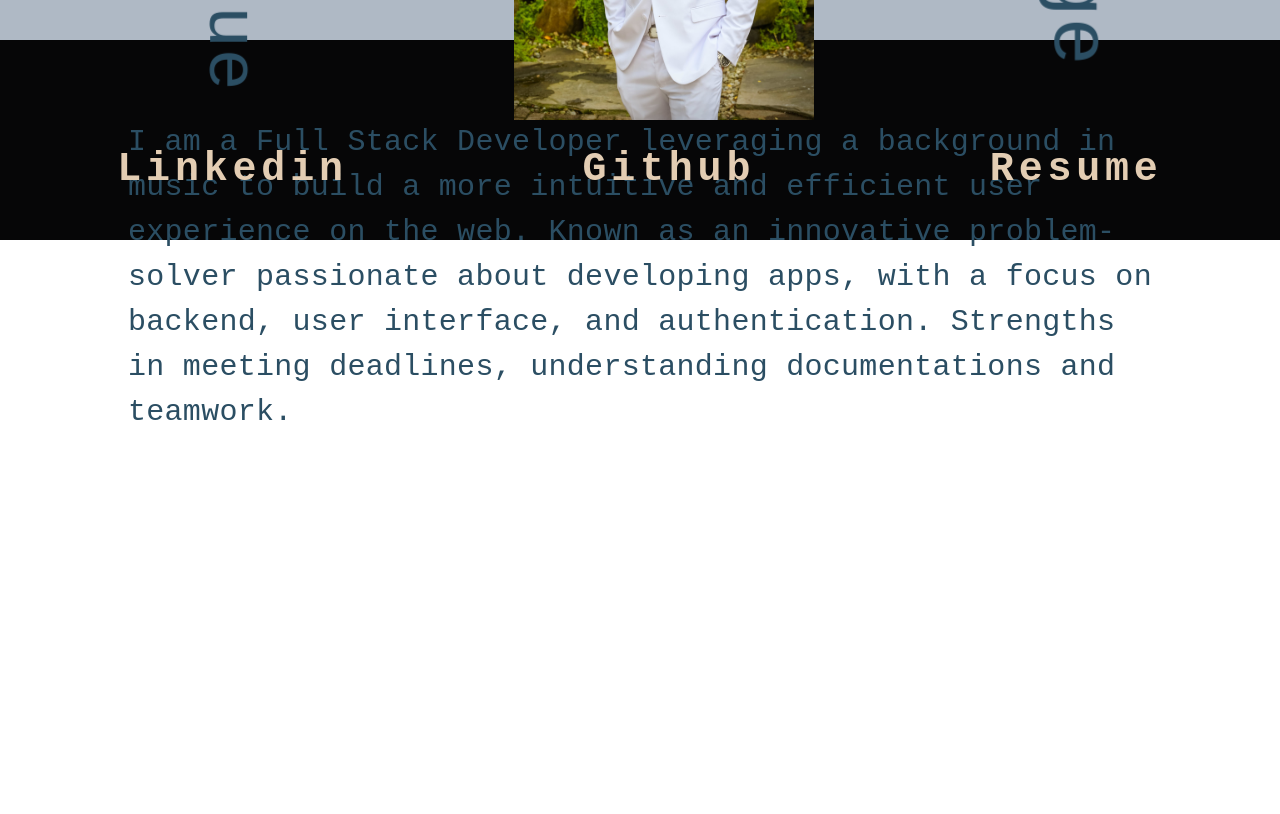
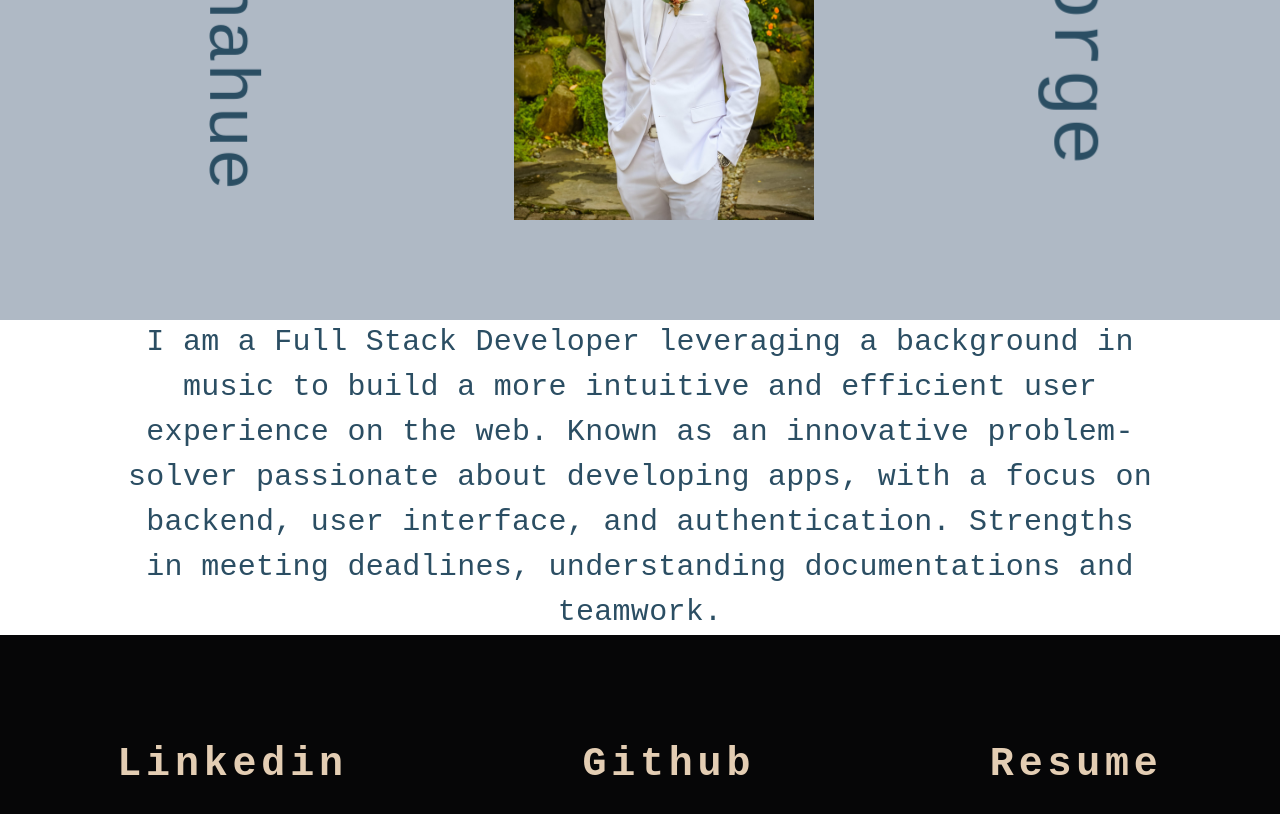
Before and after one commit to Latinobull/latinobull.github.io, a React (Create React App) app: page /main in a window 1280 px wide. Shown: the part 580-1394 px from the top of the page. Before the commit the page ends 1015 px from the top, so only its background shows below. Built offline with nearby package versions, Linux system fonts and the light colour scheme.

Commit message:
Fixing about section

```diff
--- a/src/App.js
+++ b/src/App.js
@@ -3,12 +3,13 @@ import { BrowserRouter as Router, Route, Routes } from 'react-router-dom';
 import Intro from './pages/Intro';
 import Home from './pages/Home';
 function App() {
+  const base = window.location.host;
   return (
     <div>
       <Router>
         <Routes>
           <Route exact path="/" element={<Intro />} />
-          <Route exact path="/main" element={<Home />} />
+          <Route exact path="main" element={<Home />} />
         </Routes>
       </Router>
     </div>
--- a/src/components/About.js
+++ b/src/components/About.js
@@ -17,6 +17,7 @@ const SubHeader = styled(Typography)(() => ({
   color: '#2B4E63',
   fontFamily: 'monospace',
   maxWidth: '80vw',
+  textAlign: 'center',
 }));
 export default function About() {
   const [show, setShow] = useState(false);
@@ -36,7 +37,11 @@ export default function About() {
       <Grid
         container
         justifyContent={'space-around'}
-        style={{ height: '40vh', backgroundColor: '#AFB9C5' }}
+        style={{
+          backgroundColor: '#AFB9C5',
+          paddingTop: 100,
+          paddingBottom: 100,
+        }}
         alignItems={'center'}
       >
         <Flip right opposite>
@@ -49,16 +54,15 @@ export default function About() {
         <Flip right opposite delay={1000}>
           <MyName style={{ transform: 'rotate(90deg)' }}> George</MyName>
         </Flip>
-        <Grid container justifyContent={'center'}>
-          <SubHeader>
-            I am a Full Stack Developer leveraging a background in music to
-            build a more intuitive and efficient user experience on the web.
-            Known as an innovative problem-solver passionate about developing
-            apps, with a focus on backend, user interface, and authentication.
-            Strengths in meeting deadlines, understanding documentations and
-            teamwork.
-          </SubHeader>
-        </Grid>
+      </Grid>
+      <Grid container justifyContent={'center'}>
+        <SubHeader>
+          I am a Full Stack Developer leveraging a background in music to build
+          a more intuitive and efficient user experience on the web. Known as an
+          innovative problem-solver passionate about developing apps, with a
+          focus on backend, user interface, and authentication. Strengths in
+          meeting deadlines, understanding documentations and teamwork.
+        </SubHeader>
       </Grid>
     </div>
   );
```
